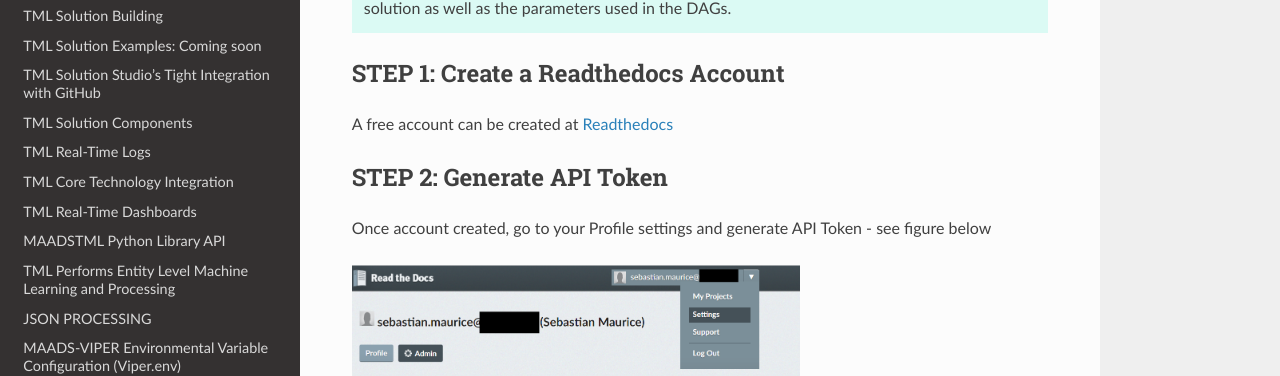
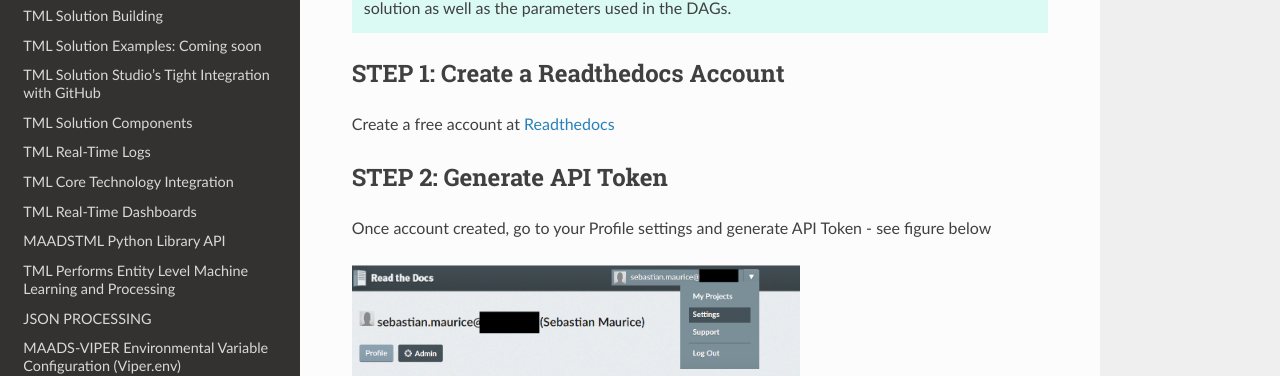
Before and after one commit to smaurice101/readthedocs, a Sphinx documentation site: the page built from docs/source/readthedocs.rst, in a window 1280 px wide and 1104 px high. Shown: the part 252-628 px from the top of the window. Built offline with Sphinx 7.4.7 and the Read the Docs theme 2.0.0, drawn with Linux system fonts in a browser that asks for light colours.

Commit message:
Update readthedocs.rst

```diff
--- a/docs/source/readthedocs.rst
+++ b/docs/source/readthedocs.rst
@@ -8,7 +8,7 @@
 STEP 1: Create a Readthedocs Account
 ^^^^^^^^^^^^^^^^^^^^^^^^^^^^^^^^^^
 
-A free account can be created at `Readthedocs <https://readthedocs.org/>`_
+Create a free account at `Readthedocs <https://readthedocs.org/>`_
 
 STEP 2: Generate API Token
 ^^^^^^^^^^^^^^^^^^^^^^^^^^^^^^^
```
